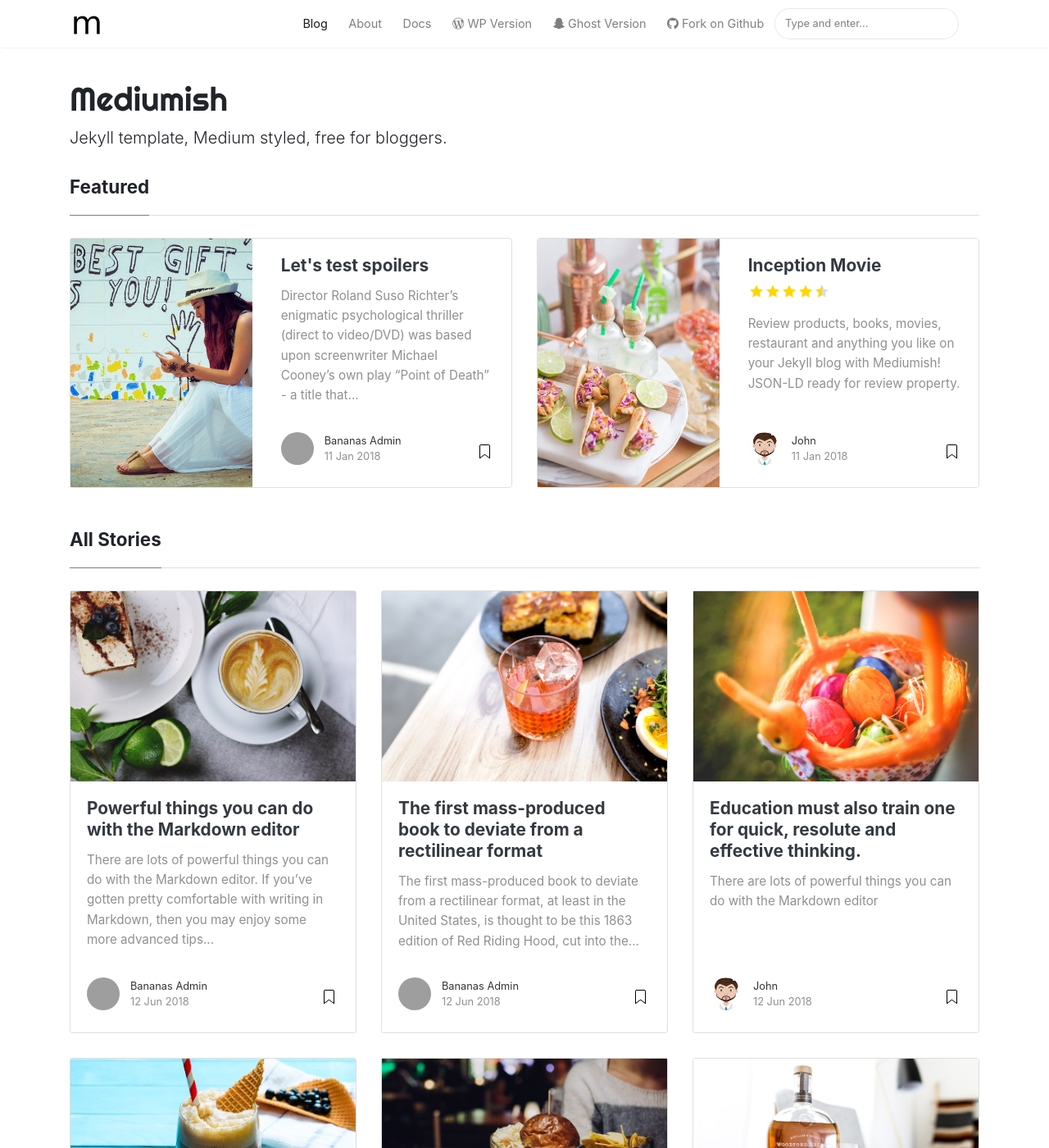
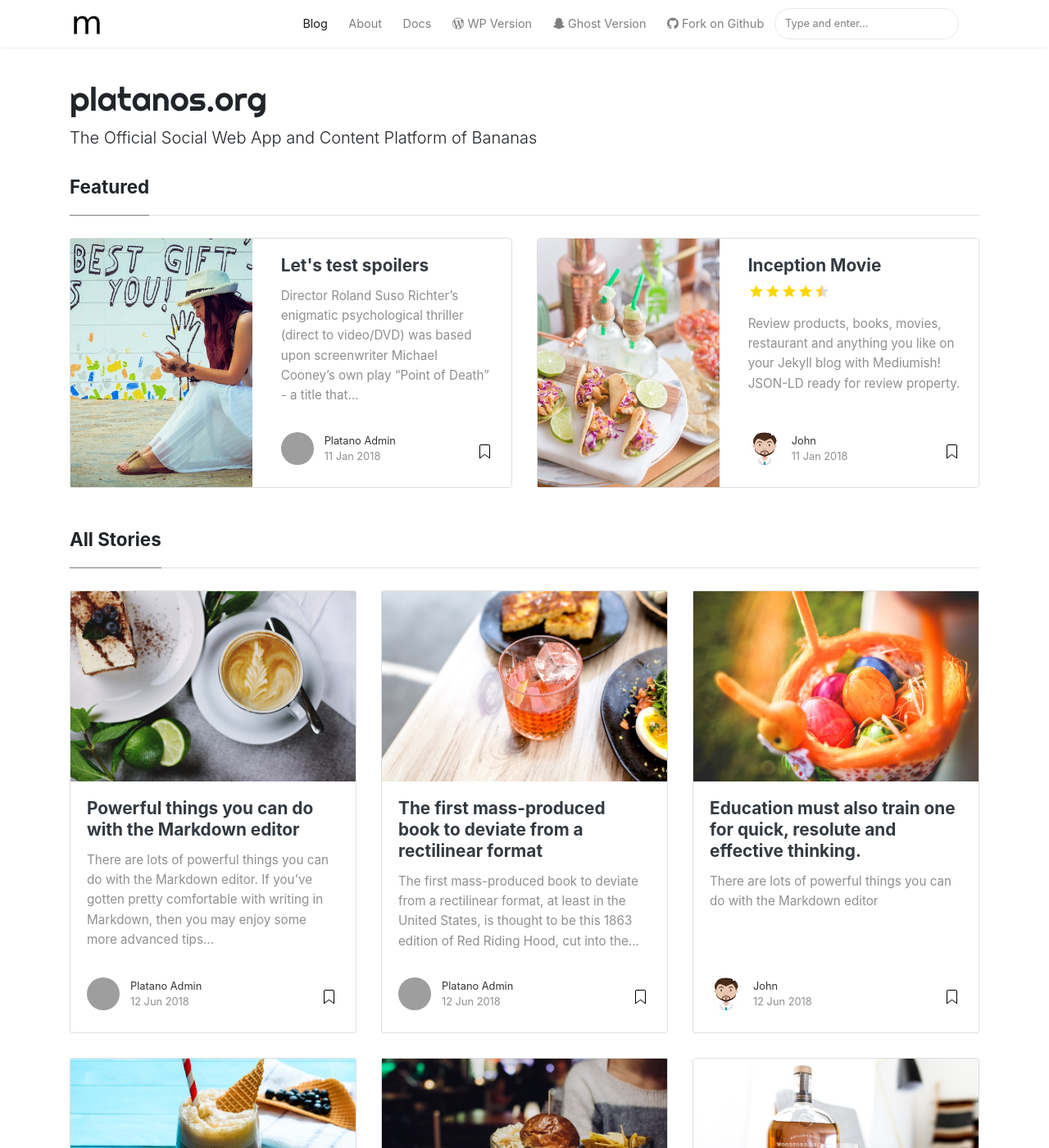
Before and after one commit to bananasnyc/platanos, a Jekyll site: the page built from index.html, in a window 1280 px wide and 1400 px high. Shown: the whole window at 82% size. Built offline with Jekyll 4.4.1, drawn with Linux system fonts in a browser that asks for light colours; nearby versions of some CDN libraries; the list of posts is cut into pages by our own code; some of the changed text lies outside the part shown; grey boxes are pictures that could not be loaded.

Commit message:
added author and title content

```diff
--- a/_config.yml
+++ b/_config.yml
@@ -1,7 +1,7 @@
 # Site
-name: "Mediumish"
-title: "Mediumish"
-description: "Jekyll template, Medium styled, free for bloggers."
+name: "platanos.org"
+title: "platanos.org"
+description: "The Official Social Web App and Content Platform of Bananas"
 logo: 'assets/images/logo.png'
 favicon: 'assets/images/logo.png'
 website: 'https://bananasnyc.github.io'
@@ -15,13 +15,13 @@ permalink: /:title/
 # Authors
 authors:
   sal:
-    name: bananas_admin
-    display_name: Bananas Admin
-    gravatar: e56154546cf4be74e393c62d1ae9f9d4
+    name: platanos_admin
+    display_name: Platano Admin
+    gravatar: 4b9a39a82b21fd14a35dc4ddb62a3145
     email: wowthemesnet@gmail.com
     web: https://www.wowthemes.net
     twitter: https://twitter.com/wowthemesnet
-    description: "Author of Mediumish, a Bootstrap Medium styled template available for WordPress, HTML, Ghost and Jekyll. You are currently previewing Jekyll template demo."
+    description: "A literal wild musa."
   john:
     name: John
     display_name: John
```
